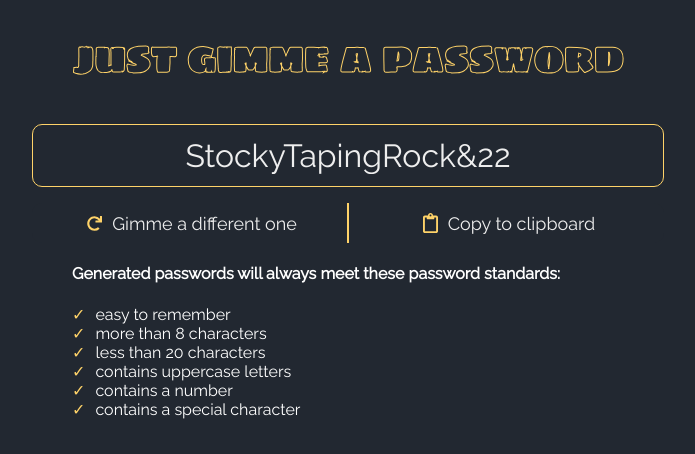
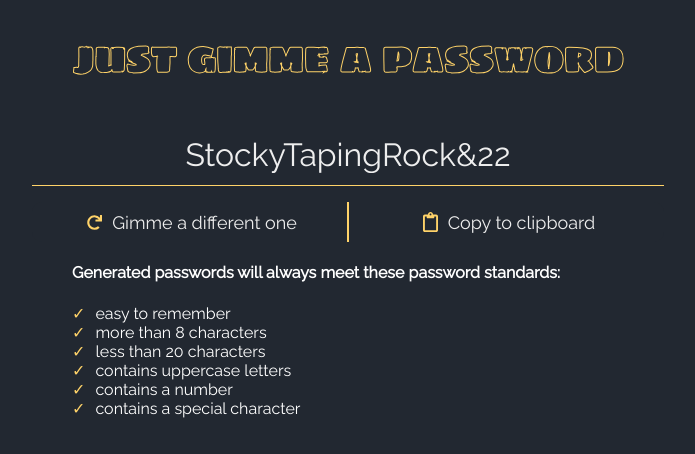
Before and after one commit to drrnyip/justgimmeapassword, a Vue app: page / in a window 1280 px wide. Shown: the top 454 px of the page, without its empty margins (292-987 px from the left). Built offline with nearby package versions, Linux system fonts and the light colour scheme; what vue-google-adsense would draw is missing.

Commit message:
feat: textarea remove box, leave border-bottom

```diff
--- a/src/components/Generator.vue
+++ b/src/components/Generator.vue
@@ -62,7 +62,6 @@ export default {
 
 <style scoped>
 #generator {
-  width: 100%;
   padding: 12px 20px;
   margin: 8px 0;
   box-sizing: border-box;
@@ -70,10 +69,11 @@ export default {
   width: 100%;
   text-align: center;
   font-size: 2em;
-  border-radius: 10px;
-  border: 1px solid #ffd369;
+  border: none;
+  border-bottom: 1.5px solid #ffd369;
   background: #222831;
   color: #eeeeee;
+  outline: none;
 }
 
 .btn-icon {
```
